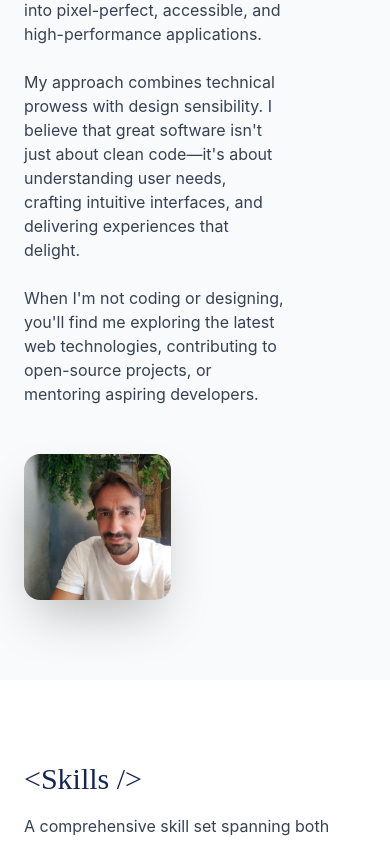
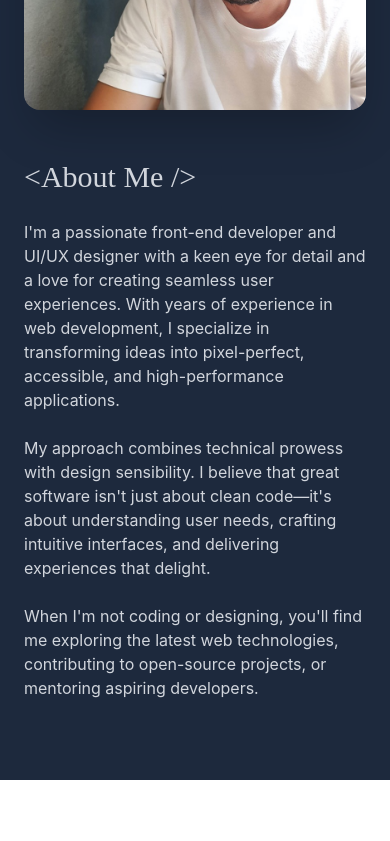
Before and after one commit to yuricooke/portfolio2026, a Next.js app: page / in a window 390 px wide. Shown: the part 1156-1997 px from the top of the page. Built offline with nearby package versions, Linux system fonts and the light colour scheme; a web font is replaced by a local one.

Commit message:
Refactor About and Hero components: adjust layout and styling, update font size in globals.css, and remove unnecessary background elements for improved design.

```diff
--- a/app/components/About.tsx
+++ b/app/components/About.tsx
@@ -2,14 +2,14 @@ import { ImageWithFallback } from "./figma/ImageWithFallback";
 
 export function About() {
   return (
-    <section id="about" className="py-20 px-6 bg-gray-50 dark:bg-slate-800 ">
+    <section id="about" className="py-20 px-6 bg-slate-800 ">
       <div className="max-w-6xl mx-auto">
-        <div className="grid md:grid-cols-3 gap-12 items-start">
-          <div className="col-span-2">
-            <h2 className="mb-6 text-gray-700 dark:text-gray-300 text-3xl leading-tight title">
+        <div className="grid grid-cols-1 md:grid-cols-3 gap-12 items-start">
+          <div className="order-2 md:order-1 md:col-span-2">
+            <h2 className="mb-6 text-gray-300 text-3xl leading-tight title">
               &lt;About Me /&gt;
             </h2>
-            <div className="text-md space-y-6 text-gray-700 dark:text-gray-300 pr-20">
+            <div className="text-md space-y-6 text-gray-300 md:pr-20">
               <p>
                 I'm a passionate front-end developer and UI/UX designer with a
                 keen eye for detail and a love for creating seamless user
@@ -31,7 +31,7 @@ export function About() {
             </div>
           </div>
 
-          <div className="relative col-span-1">
+          <div className="relative order-1 md:order-2 md:col-span-1">
             <div className="aspect-square rounded-2xl overflow-hidden shadow-2xl">
               <ImageWithFallback
                 src="/Cooke_Yuri.jpg"
@@ -39,8 +39,6 @@ export function About() {
                 className="w-full h-full object-cover"
               />
             </div>
-            <div className="absolute -bottom-6 -right-6 w-32 h-32 bg-teal-100 rounded-2xl -z-10" />
-            <div className="absolute -top-6 -left-6 w-32 h-32 bg-blue-100 rounded-2xl -z-10" />
           </div>
         </div>
       </div>
--- a/app/components/Hero.tsx
+++ b/app/components/Hero.tsx
@@ -386,7 +386,7 @@ export function Hero() {
             </a>
           </div>
           <div
-            className="mt-20 flex items-center w-full justify-center gap-2 hidden md:flex relative"
+            className="mt-20 flex items-center w-full justify-center gap-2 relative"
             style={{ zIndex: 1000 }}
           >
             <TypewriterText />
--- a/app/globals.css
+++ b/app/globals.css
@@ -14,7 +14,7 @@ body {
 .hero-title {
   font-family: "plantin", serif;
   font-weight: 600;
-  font-size: clamp(2rem, 8vw, 7rem);
+  font-size: clamp(1.5rem, 7.5vw, 7rem);
   line-height: 1.1;
   letter-spacing: 0.05em;
   width: 100%;
```
